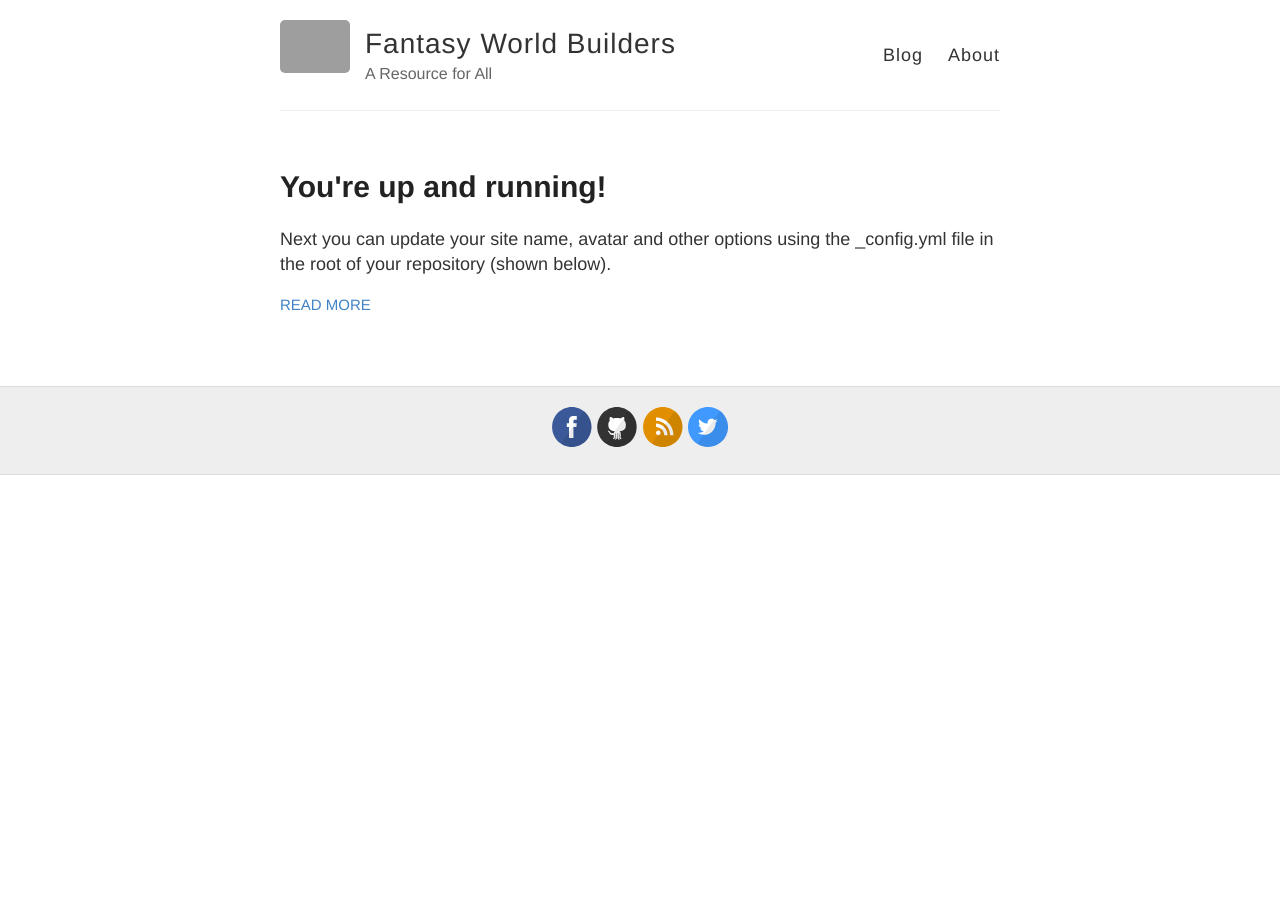
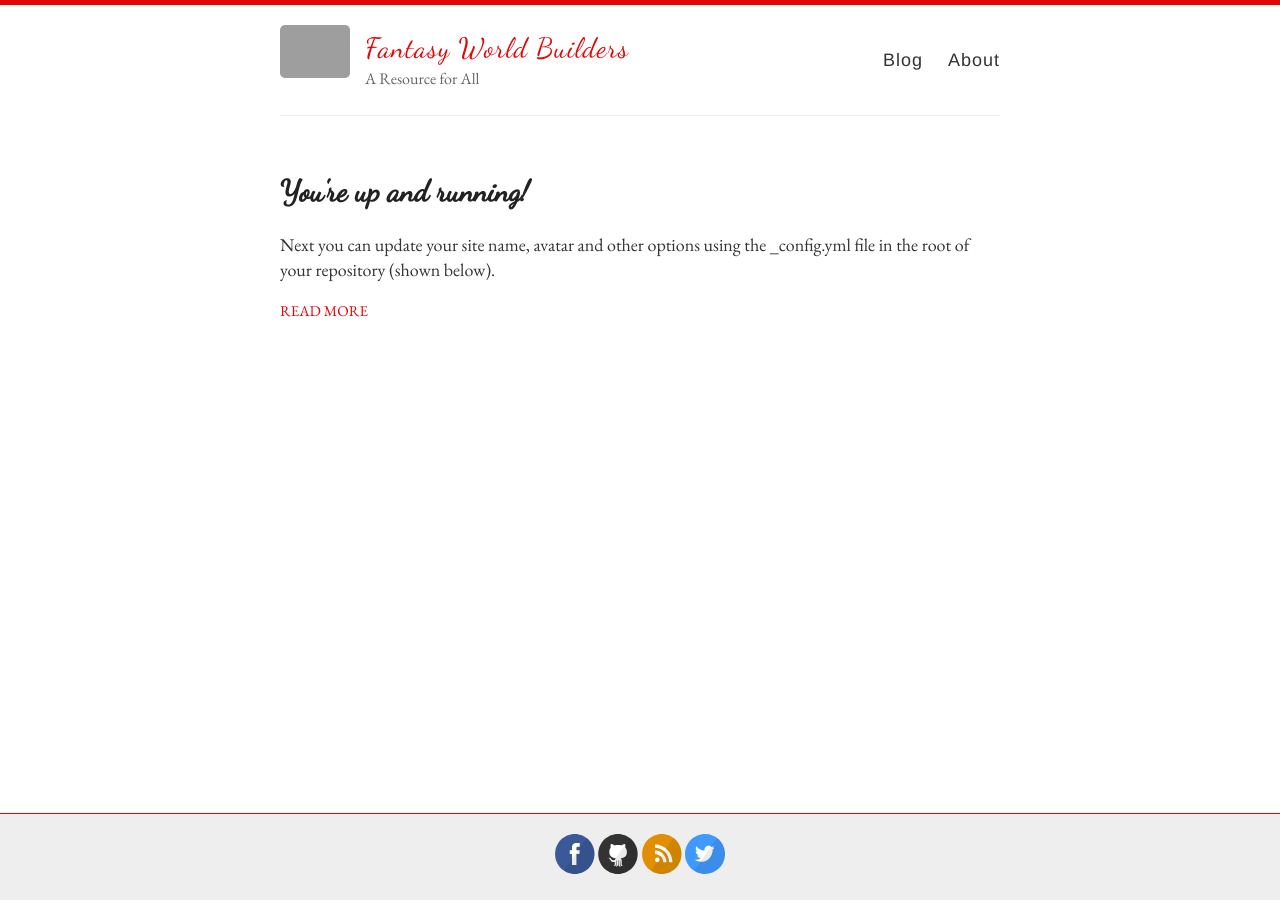
Before and after one commit to egreer/fantasyworld.builders, a Jekyll site: the page built from index.html, in a window 1280 px wide. Built offline with Jekyll 4.4.1, drawn with Linux system fonts in a browser that asks for light colours; nearby versions of some CDN libraries; grey boxes are pictures that could not be loaded.

Commit message:
adding some style elements from original template. cleaning up some formatting.

```diff
--- a/_layouts/default.html
+++ b/_layouts/default.html
@@ -14,6 +14,9 @@
     <script src="https://cdnjs.cloudflare.com/ajax/libs/popper.js/1.14.7/umd/popper.min.js" integrity="sha384-UO2eT0CpHqdSJQ6hJty5KVphtPhzWj9WO1clHTMGa3JDZwrnQq4sF86dIHNDz0W1" crossorigin="anonymous"></script>
     <script src="https://stackpath.bootstrapcdn.com/bootstrap/4.3.1/js/bootstrap.min.js" integrity="sha384-JjSmVgyd0p3pXB1rRibZUAYoIIy6OrQ6VrjIEaFf/nJGzIxFDsf4x0xIM+B07jRM" crossorigin="anonymous"></script>
     <script src="https://kit.fontawesome.com/33b61b9e52.js" crossorigin="anonymous" integrity="sha384-vZhmSm3kshNlxPsZGXVLs2e16t4pRD3QYhU12zwY088qFiim63A4g/VpqBVLxTpz"></script>
+
+    <link href="https://fonts.googleapis.com/css?family=Dancing+Script&display=swap" rel="stylesheet">
+    <link href="https://fonts.googleapis.com/css?family=EB+Garamond&display=swap" rel="stylesheet">
 
     <link rel="stylesheet" type="text/css" href="{{ site.baseurl }}/style.css" />
     <link rel="alternate" type="application/rss+xml" title="{{ site.name }} - {{ site.description }}" href="{{ site.baseurl }}/feed.xml" />
@@ -44,7 +47,7 @@
       {{ content }}
     </div>
 
-    <div class="wrapper-footer">
+    <div class="wrapper-footer fixed-bottom">
       <div class="container">
         <footer class="footer">
           {% include svg-icons.html %}
--- a/_sass/_variables.scss
+++ b/_sass/_variables.scss
@@ -5,19 +5,22 @@
 
 // Colors
 $blue: #4183C4;
+$red: #e10707;
 
 // Grays
 $black: #000;
-$darkerGray: #222;
-$darkGray: #333;
+$darker-gray: #222;
+$dark-gray: #333;
 $gray: #666;
-$lightGray: #eee;
+$light-gray: #eee;
 $white: #fff;
 
 // Font stacks
 $helvetica: Helvetica, Arial, sans-serif;
-$helveticaNeue: "Helvetica Neue", Helvetica, Arial, sans-serif;
+$helvetica-neue: "Helvetica Neue", Helvetica, Arial, sans-serif;
 $georgia: Georgia, serif;
+$garamond: 'EB Garamond', serif;
+$dancing-script: 'Dancing Script', cursive;
 
 // Mobile breakpoints
 @mixin mobile {
--- a/style.scss
+++ b/style.scss
@@ -9,9 +9,9 @@
 @import "variables";
 // Syntax highlighting @import is at the bottom of this file
 
-/**************/
-/* BASE RULES */
-/**************/
+//**************/
+//* BASE RULES */
+//**************/
 
 html {
   font-size: 100%;
@@ -19,8 +19,8 @@ html {
 
 body {
   background: $white;
-  font: 18px/1.4 $helvetica;
-  color: $darkGray;
+  color: $dark-gray;
+  font: 18px/1.4 $garamond;
 }
 
 .container {
@@ -30,18 +30,23 @@ body {
   width: 100%;
 }
 
-h1, h2, h3, h4, h5, h6 {
-  font-family: $helveticaNeue;
-  color: $darkerGray;
+h1,
+h2,
+h3,
+h4,
+h5,
+h6 {
+  @include mobile {
+    line-height: 1.4;
+  }
+
+  color: $darker-gray;
+  font-family: $dancing-script;
   font-weight: bold;
 
   line-height: 1.7;
   margin: 1em 0 15px;
   padding: 0;
-
-  @include mobile {
-    line-height: 1.4;
-  }
 }
 
 h1 {
@@ -69,15 +74,18 @@ p {
 }
 
 a {
-  color: $blue;
+  color: $red;
+  cursor: pointer;
   text-decoration: none;
-	cursor: pointer;
-  &:hover, &:active {
-    color: $blue;
+
+  &:hover,
+  &:active {
+    color: $red;
   }
 }
 
-ul, ol {
+ul,
+ol {
   margin: 15px 0;
   padding-left: 30px;
 }
@@ -102,7 +110,8 @@ em, i {
   font-style: italic;
 }
 
-strong, b {
+strong,
+b {
   font-weight: bold;
 }
 
@@ -111,69 +120,75 @@ img {
 }
 
 // Fixes images in popup boxes from Google Translate
-.gmnoprint img {
+.gmnoprint {
+  img {
     max-width: none;
+  }
 }
 
 .date {
+  color: $gray;
   font-style: italic;
-  color: $gray;
 }
 
 // Specify the color of the selection
 ::-moz-selection {
+  background: $light-gray;
   color: $black;
-  background: $lightGray;
 }
+
 ::selection {
+  background: $light-gray;
   color: $black;
-  background: $lightGray;
 }
 
 // Nicolas Gallagher's micro clearfix hack
 // http://nicolasgallagher.com/micro-clearfix-hack/
-.clearfix:before,
-.clearfix:after {
+.clearfix {
+  &::before,
+  &::after {
     content: " ";
     display: table;
   }
 
-.clearfix:after {
+  &::after {
     clear: both;
   }
+}
 
-/*********************/
-/* LAYOUT / SECTIONS */
-/*********************/
+//*********************/
+//* LAYOUT / SECTIONS */
+//*********************/
 
 //
 // .masthead
 //
 
 .wrapper-masthead {
+  border-top: 5px $red solid;
   margin-bottom: 50px;
 }
 
 .masthead {
-  padding: 20px 0;
-  border-bottom: 1px solid $lightGray;
-
   @include mobile {
     text-align: center;
   }
+
+  border-bottom: 1px solid $light-gray;
+  padding: 20px 0;
 }
 
 .site-avatar {
+  @include mobile {
+    display: block;
+    float: none;
+    margin: 0 auto;
+  }
+
   float: left;
-  width: 70px;
   height: 70px;
   margin-right: 15px;
-
-  @include mobile {
-    float: none;
-    display: block;
-    margin: 0 auto;
-  }
+  width: 70px;
 
   img {
     border-radius: 5px;
@@ -181,59 +196,59 @@ img {
 }
 
 .site-info {
-  float: left;
-
   @include mobile {
+    display: block;
     float: none;
-    display: block;
     margin: 0 auto;
   }
+
+  float: left;
 }
 
 .site-name {
+  color: $red;
+  cursor: pointer;
+  font-family: $dancing-script;
+  font-size: 28px;
+  font-weight: 300;
+  letter-spacing: 1px;
   margin: 0;
-  color: $darkGray;
-  cursor: pointer;
-  font-family: $helveticaNeue;
-  font-weight: 300;
-  font-size: 28px;
-  letter-spacing: 1px;
 }
 
 .site-description {
-  margin: -5px 0 0 0;
-  color: $gray;
-  font-size: 16px;
-
   @include mobile {
     margin: 3px 0;
   }
+
+  color: $gray;
+  font-size: 16px;
+  margin: -5px 0 0;
 }
 
 nav {
-  float: right;
-  margin-top: 23px; // @TODO: Vertically middle align
-  font-family: $helveticaNeue;
-  font-size: 18px;
-
   @include mobile {
+    display: block;
     float: none;
+    font-size: 16px;
     margin-top: 9px;
-    display: block;
-    font-size: 16px;
   }
 
+  float: right;
+  font-family: $helvetica-neue;
+  font-size: 18px;
+  margin-top: 23px; // @TODO: Vertically middle align
+
   a {
-    margin-left: 20px;
-    color: $darkGray;
-    text-align: right;
+    @include mobile {
+      color: $red;
+      margin: 0 10px;
+    }
+
+    color: $dark-gray;
     font-weight: 300;
     letter-spacing: 1px;
-
-    @include mobile {
-      margin: 0 10px;
-      color: $blue;
-    }
+    margin-left: 20px;
+    text-align: right;
   }
 }
 
@@ -241,24 +256,26 @@ nav {
 // .main
 //
 
-.posts > .post {
+.posts {
+  &> .post {
+    border-bottom: 1px solid $light-gray;
     padding-bottom: 2em;
-  border-bottom: 1px solid $lightGray;
+
+    &:last-child {
+      border-bottom: 0;
+      padding-bottom: 1em;
     }
-
-.posts > .post:last-child {
-  padding-bottom: 1em;
-  border-bottom: none;
+  }
 }
 
 .post {
   blockquote {
-    margin: 1.8em .8em;
     border-left: 2px solid $gray;
-    padding: 0.1em 1em;
     color: $gray;
     font-size: 22px;
     font-style: italic;
+    margin: 1.8em .8em;
+    padding: 0.1em 1em;
   }
 
   .comments {
@@ -266,16 +283,15 @@ nav {
   }
 
   .read-more {
+    font-size: 15px;
     text-transform: uppercase;
-    font-size: 15px;
   }
 }
 
 .wrapper-footer {
+  background-color: $light-gray;
+  border-top: 1px solid $red;
   margin-top: 50px;
-  border-top: 1px solid #ddd;
-  border-bottom: 1px solid #ddd;
-  background-color: $lightGray;
 }
 
 footer {
```
Lines whose indentation alone changed are shown as unchanged.
